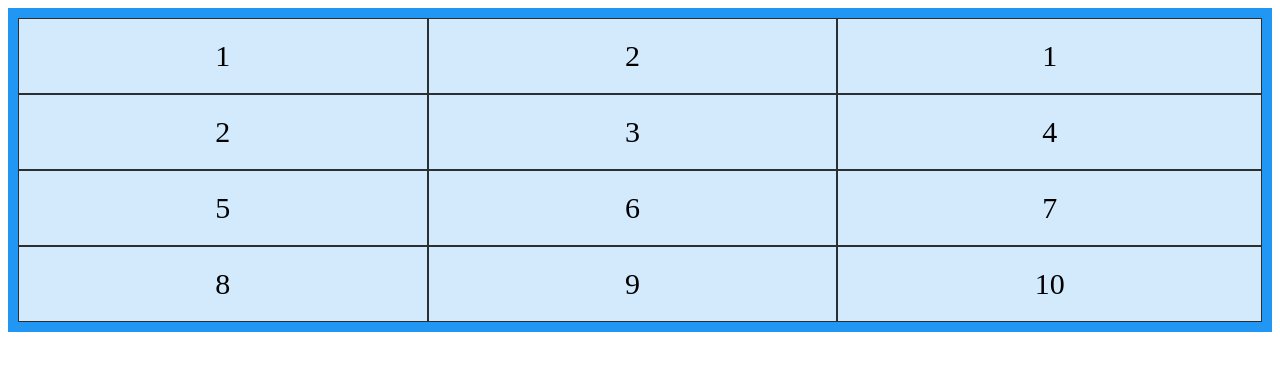
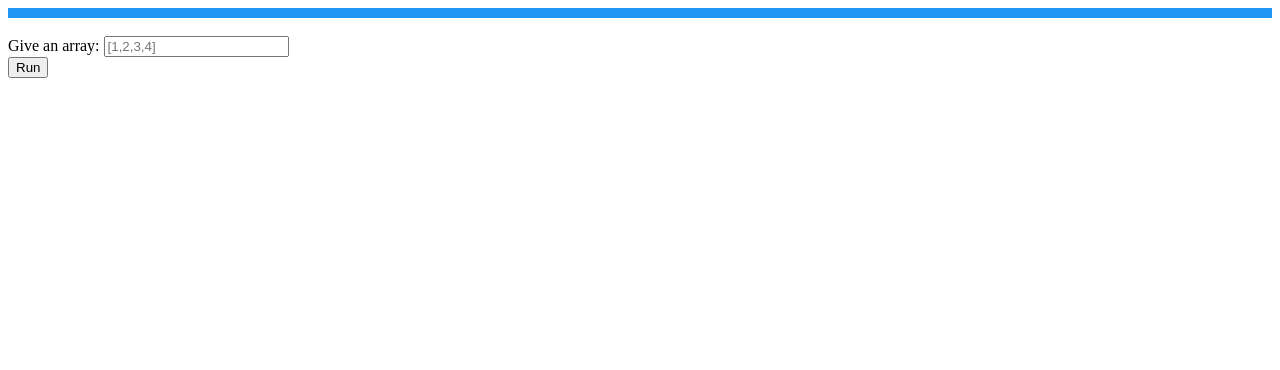
Before and after one commit to nguy3286/Algo_Simulator, a plain HTML site: page main.html in a window 1280 px wide. Drawn offline with Linux system fonts and the light colour scheme.

Commit message:
init array from user input in textbox works

```diff
--- a/main.html
+++ b/main.html
@@ -8,41 +8,49 @@
     <style>
         .grid-container {
           display: grid;
-          /* grid-template-columns: auto auto auto auto; */
-          grid-template-columns: repeat(3, auto);
+          grid-template-columns: repeat(35, auto);
           background-color: #2196F3;
-          padding: 10px;
+          padding: 5px;
         }
         .grid-item {
           background-color: rgba(255, 255, 255, 0.8);
           border: 1px solid rgba(0, 0, 0, 0.8);
-          padding: 20px;
-          font-size: 30px;
+          padding: 6px;
+          font-size: 18px;
           text-align: center;
         }
     </style>
 </head>
 <body>
-
-    <div class="grid-container">
-        <div class="grid-item">1</div>
-        <div class="grid-item">2</div>
-    </div>
+    <div class="grid-container"></div><br>
+    <label for="input_arr">Give an array: </label>
+    <input type="text" id="input_arr" placeholder="[1,2,3,4]"><br>
+    <button onclick="init_array()">Run</button>
 
 <script>
-    // var toAdd = document.createDocumentFragment();
     var grid_div = document.getElementsByClassName("grid-container")[0];
+    var newDiv = null;
 
-    for (var i=1; i < 11; i++)
+    function init_array()
     {
-        var newDiv = document.createElement('div');
-        newDiv.className = 'grid-item';
-        newDiv.innerText = i;
-        grid_div.appendChild(newDiv);
+        var input_arr = document.getElementById("input_arr").value;
+        console.log(input_arr);
+        console.log("bruhhh");
+        input_arr = input_arr.replace(/\s/g, '');   // get rid of empty string
+        input_arr = input_arr.slice(1, -1);         // delete '[' and ']'
+        input_arr = input_arr.split(',');
+        var N = input_arr.length;
+        console.log(input_arr);
+
+        for (var i=0; i < N; i++)
+        {
+            newDiv = document.createElement('div');
+            newDiv.className = 'grid-item';
+            newDiv.innerText = input_arr[i];
+            grid_div.appendChild(newDiv);
+        }
     }
-    // console.log(toAdd);
-    // document.getElementsByClassName("grid-container")[0] = toAdd;
-    // appendChild(toAdd);
+
 </script>
 
 </body>
```
